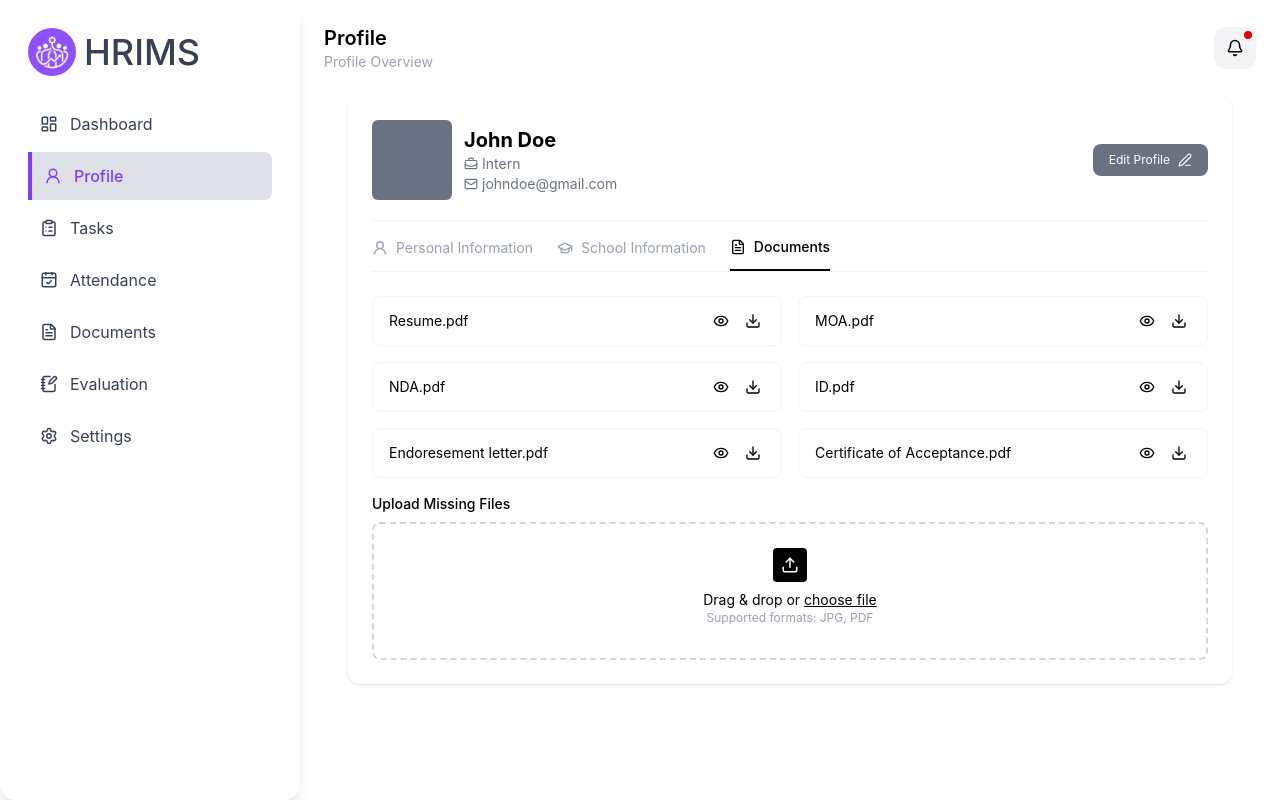
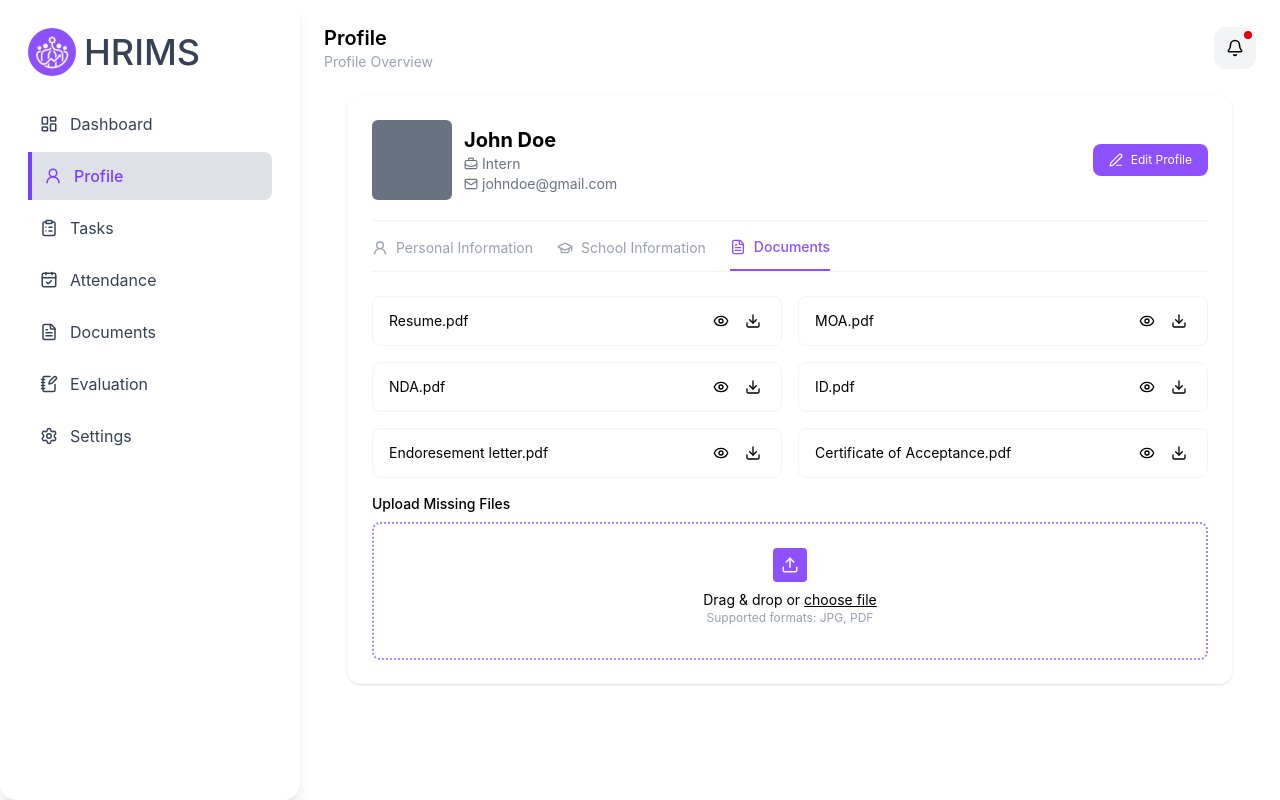
Before and after one commit to dev-St0ic/HR-Internship-Management-System, a React (Vite) app in the folder frontend-hrms/: page /intern/profile in a window 1280 px wide. Both pictures are taken after a click on the button "Documents". Built offline with nearby package versions, Linux system fonts and the light colour scheme.

Commit message:
Fixed the color of the profile page

```diff
--- a/frontend-hrms/src/portals/interns/components/DragDropUpload.jsx
+++ b/frontend-hrms/src/portals/interns/components/DragDropUpload.jsx
@@ -16,8 +16,8 @@ export default function DragDropUpload({ label }) {
 
       {/* Drop Zone */}
       <div
-        className={`border-2 border-dashed rounded-lg p-6 text-center cursor-pointer transition
-            ${dragActive ? "bg-gray-100 border-gray-400" : "border-gray-300"}`}
+        className={`border-2 border-dotted rounded-lg p-6 text-center cursor-pointer transition
+            ${dragActive ? "bg-gray-100 border-gray-400" : "border-violet-400"}`}
         onDragOver={(e) => {
           e.preventDefault();
           setDragActive(true);
@@ -32,7 +32,7 @@ export default function DragDropUpload({ label }) {
       >
         {/* Icon */}
         <div className="flex justify-center mb-2">
-          <div className="bg-black text-white p-2 rounded">
+          <div className="bg-violet-500 text-white p-2 rounded">
             <Upload size={18} />
           </div>
         </div>
--- a/frontend-hrms/src/portals/interns/pages/Profile.jsx
+++ b/frontend-hrms/src/portals/interns/pages/Profile.jsx
@@ -48,8 +48,8 @@ export default function Profile() {
                 </p>
               </div>
             </div>
-            <button className="flex items-center gap-2 px-4 py-2 bg-gray-500 rounded-lg text-xs text-white hover:bg-gray-300 hover:text-black">
-              Edit Profile <PenLine size={14} />
+            <button className="flex items-center gap-2 px-4 py-2 bg-violet-500 rounded-lg text-xs text-white hover:bg-gray-300 hover:text-violet-500 transition">
+              <PenLine size={14} /> Edit Profile
             </button>
           </div>
 
@@ -96,7 +96,7 @@ export default function Profile() {
       <button
         onClick={() => setActiveTab(value)}
         className={`flex items-center gap-2 pb-3 text-sm transition
-          ${isActive ? "border-b-2 border-black font-medium" : "text-gray-400 hover:text-gray-700"}`}
+          ${isActive ? "border-b-2 border-violet-500 text-violet-500 font-medium" : "text-gray-400 hover:text-gray-700"}`}
       >
         {icon}
         <span className="text-sm">{label}</span>
```
